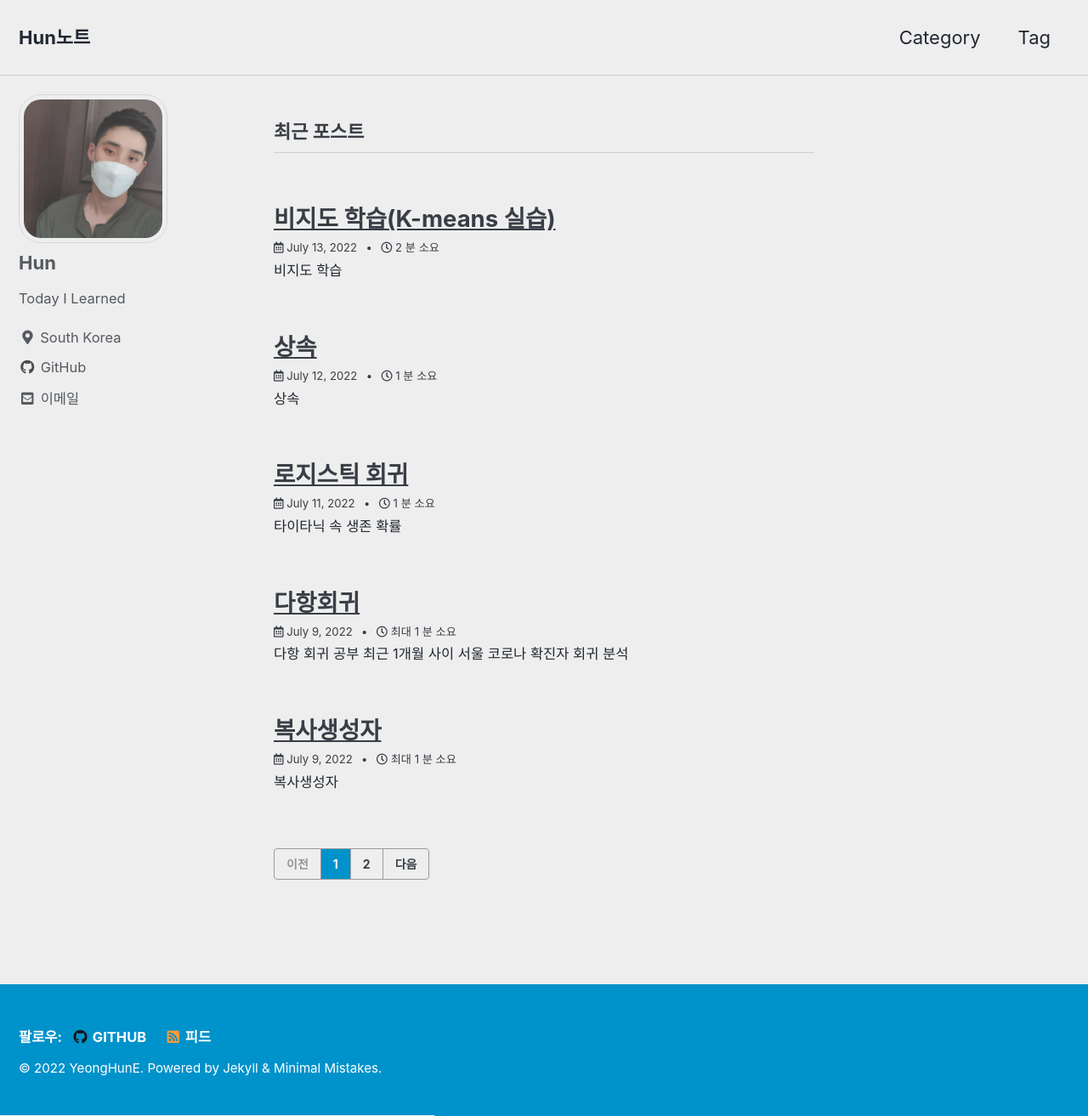
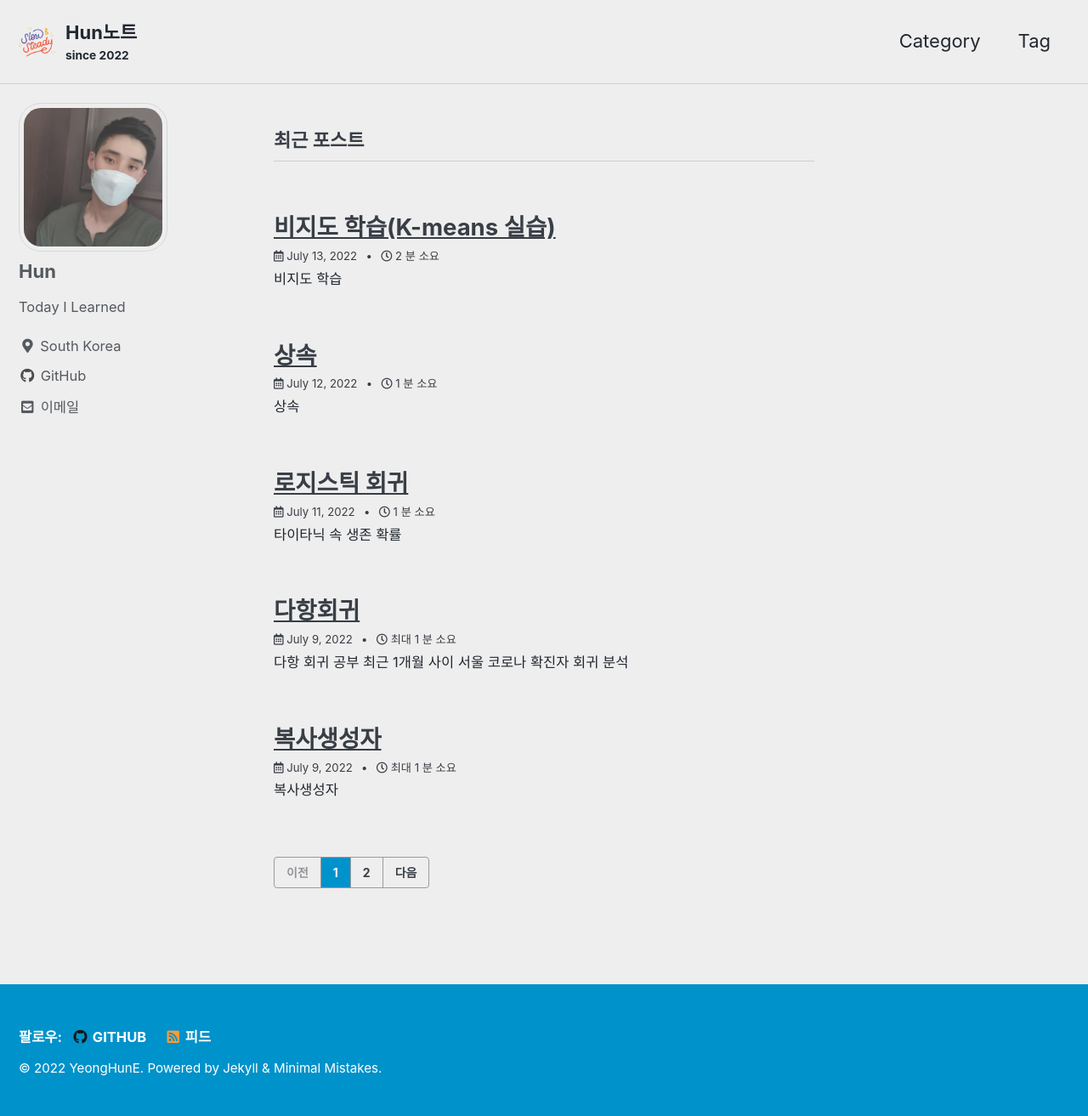
Before and after one commit to yeonghune/yeonghune.github.io, a Jekyll site: the page built from index.html, in a window 1280 px wide and 1313 px high. Shown: the whole window at 85% size. Built offline with Jekyll 4.4.1, drawn with Linux system fonts in a browser that asks for light colours; cached includes are drawn as plain includes; the list of posts is cut into pages by our own code.

Commit message:
modified

```diff
--- a/_config.yml
+++ b/_config.yml
@@ -18,14 +18,14 @@
 locale                   : "ko-KR"
 title                    : "Hun노트"
 title_separator          : "|"
-subtitle                 : #
+subtitle                 : "since 2022"
 name                     : "YeongHunE"
 description              : "Today I Learned"
 url                      : "https://yeonghune.github.io/"
 baseurl                  : # the subpath of your site, e.g. "/blog"
 repository               : # GitHub username/repo-name e.g. "mmistakes/minimal-mistakes"
 teaser                   : # path of fallback teaser image, e.g. "/assets/images/500x300.png"
-logo                     : # path of logo image to display in the masthead, e.g. "/assets/images/88x88.png"
+logo                     : "/assets/logo.png"
 masthead_title           : # overrides the website title displayed in the masthead, use " " for no title
 breadcrumbs            : true # true, false (default)
 words_per_minute         : 200
```
Also changed, not shown: assets/logo.png (added).
